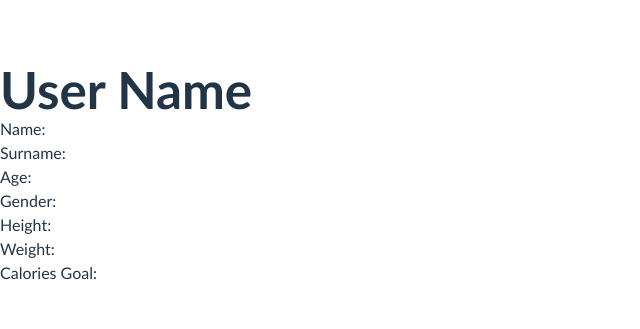
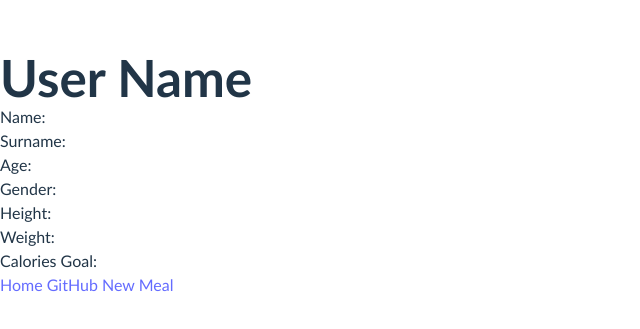
Before and after one commit to zomgbat/Project-2-React-Application, a React (Vite) app: page /user in a window 1280 px wide. Shown: the part 227-556 px from the top of the page, without its empty margins (0-640 px from the left). Built offline with nearby package versions, Linux system fonts and the light colour scheme; no server answers.

Commit message:
adding the footer to app

```diff
--- a/src/App.jsx
+++ b/src/App.jsx
@@ -6,6 +6,7 @@ import AboutPage from './Pages/AboutPage'
 import DayCardPage from './Pages/DayCardPage'
 import CustomMealPage from './Pages/CustomMealPage'
 import UserPage from './Pages/UserPage'
+import Footer from './Components/Footer'
 
 
 
@@ -20,6 +21,7 @@ function App() {
         <Route path='/custom-meal' element={<CustomMealPage />} />
         <Route path='/user' element={<UserPage />} />
       </Routes>
+      <Footer />
     </>
   )
 }
--- a/src/Components/Footer.jsx
+++ b/src/Components/Footer.jsx
@@ -4,9 +4,9 @@ import { Link } from "react-router-dom";
 function Footer () {
     return (
         <div>
-        <Link to="/"> Back to Dash! </Link>
-        <a className="footer1" href="https://github.com/zomgbat/Project-2-React-Application"> Link to the GitHub Repo.! </a>
-        <Link to="/custom-meal"> Custom Meal Creator! </Link>
+        <Link to="/"> Home </Link>
+        <a className="footer1" href="https://github.com/zomgbat/Project-2-React-Application"> GitHub </a>
+        <Link to="/custom-meal"> New Meal </Link>
         </div>
     )
 }
```
